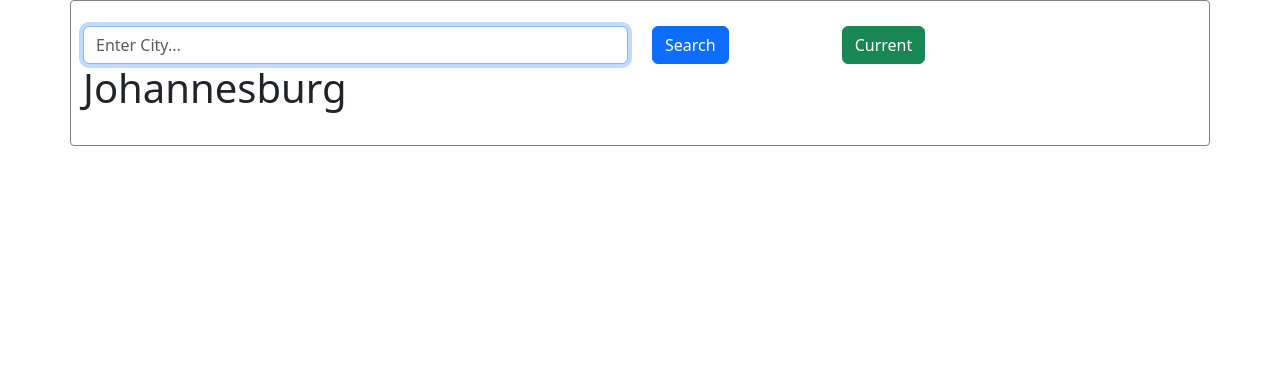
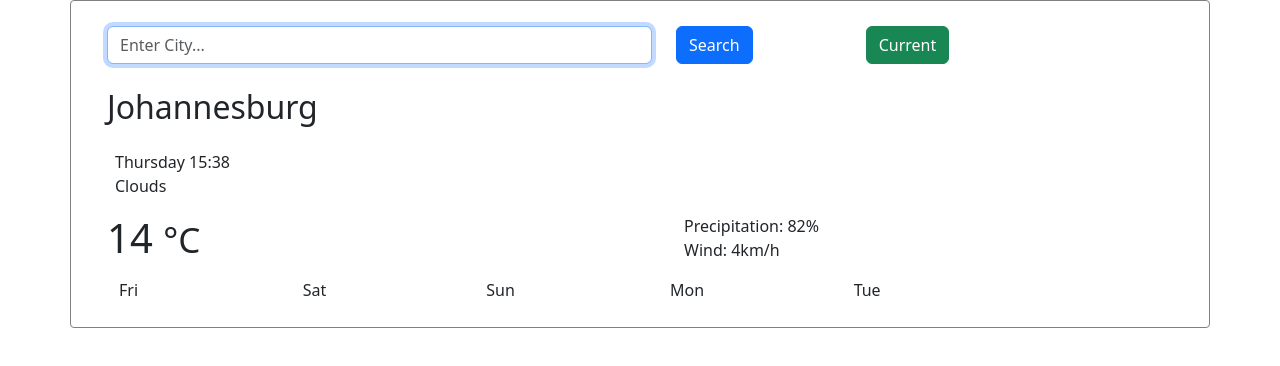
Before and after one commit to Keshani15/weather-app-react, a React (Create React App) app: page / in a window 1280 px wide. Shown: the top 366 px of the page. Built offline with nearby package versions, Linux system fonts and the light colour scheme.

Commit message:
added weather information

```diff
--- a/src/Weather.css
+++ b/src/Weather.css
@@ -3,3 +3,7 @@
   border-radius: 4px;
   padding: 25px;
 }
+
+li {
+  list-style: none;
+}
--- a/src/Weather.js
+++ b/src/Weather.js
@@ -7,7 +7,7 @@ export default function Weather() {
   return (
     <div className="container">
       <div className="row">
-        <div className="col-6   ">
+        <div className="col-6 ms-4">
           <Form.Control type="Search" placeholder="Enter City..." autoFocus />
         </div>
         <div className="col-2">
@@ -17,7 +17,31 @@ export default function Weather() {
           <Button variant="success">Current</Button>
         </div>
       </div>
-      <h1 className="Display-City">Johannesburg</h1>
+      <h2 className="Display-City m-4">Johannesburg</h2>
+      <ul className="Day-Time">
+        <li>Thursday 15:38</li>
+        <li>Clouds</li>
+      </ul>
+      <div className="row">
+        <div className="col-6">
+          <h1 className="ms-4">
+            14 <small>°C</small>
+          </h1>
+        </div>
+        <div className="col-6">
+          <ul>
+            <li>Precipitation: 82%</li>
+            <li>Wind: 4km/h</li>
+          </ul>
+        </div>
+      </div>
+      <div className="row ms-4">
+        <div className="col-2">Fri</div>
+        <div className="col-2">Sat</div>
+        <div className="col-2">Sun</div>
+        <div className="col-2">Mon</div>
+        <div className="col-2">Tue</div>
+      </div>
     </div>
   );
 }
```
